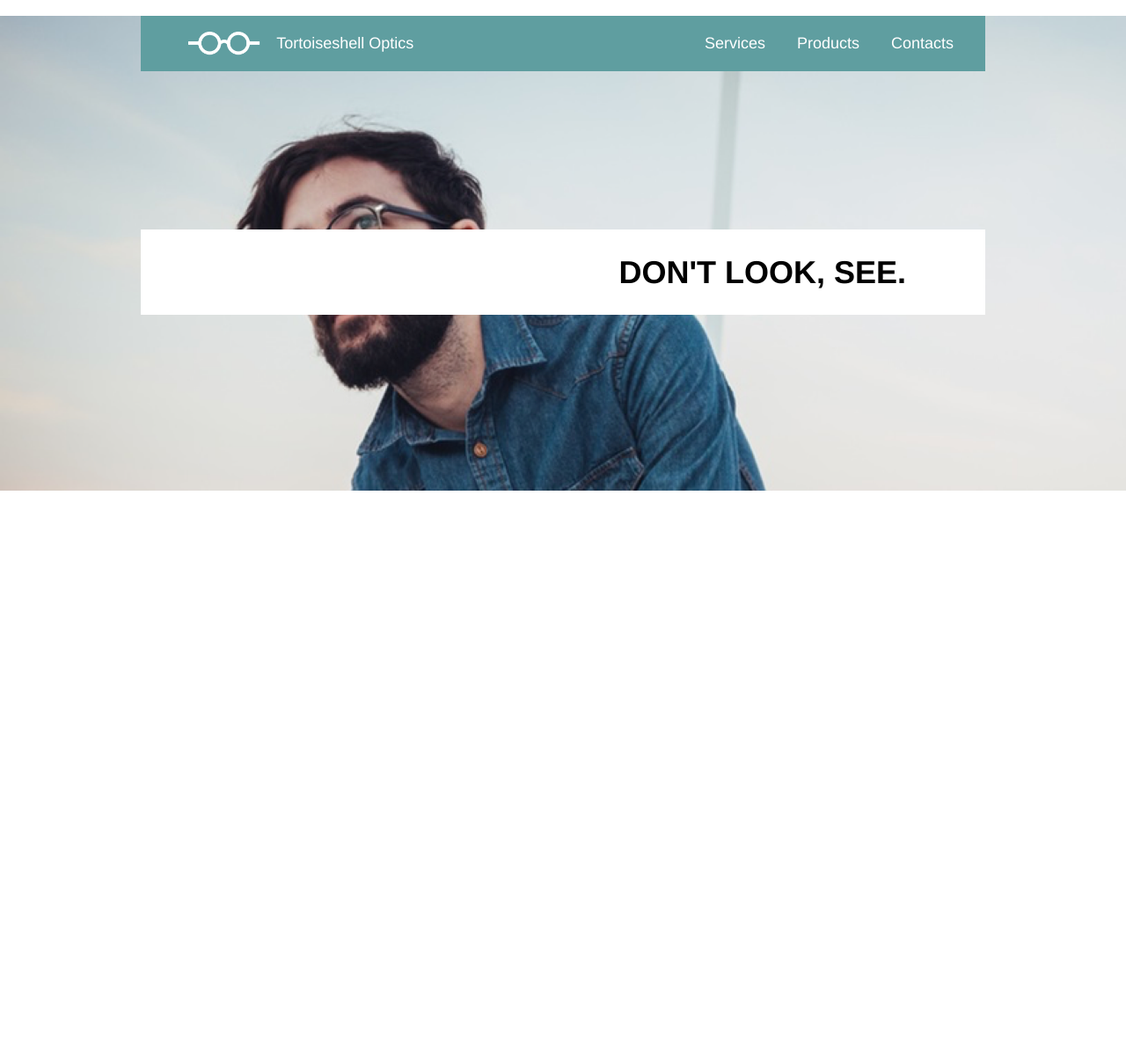
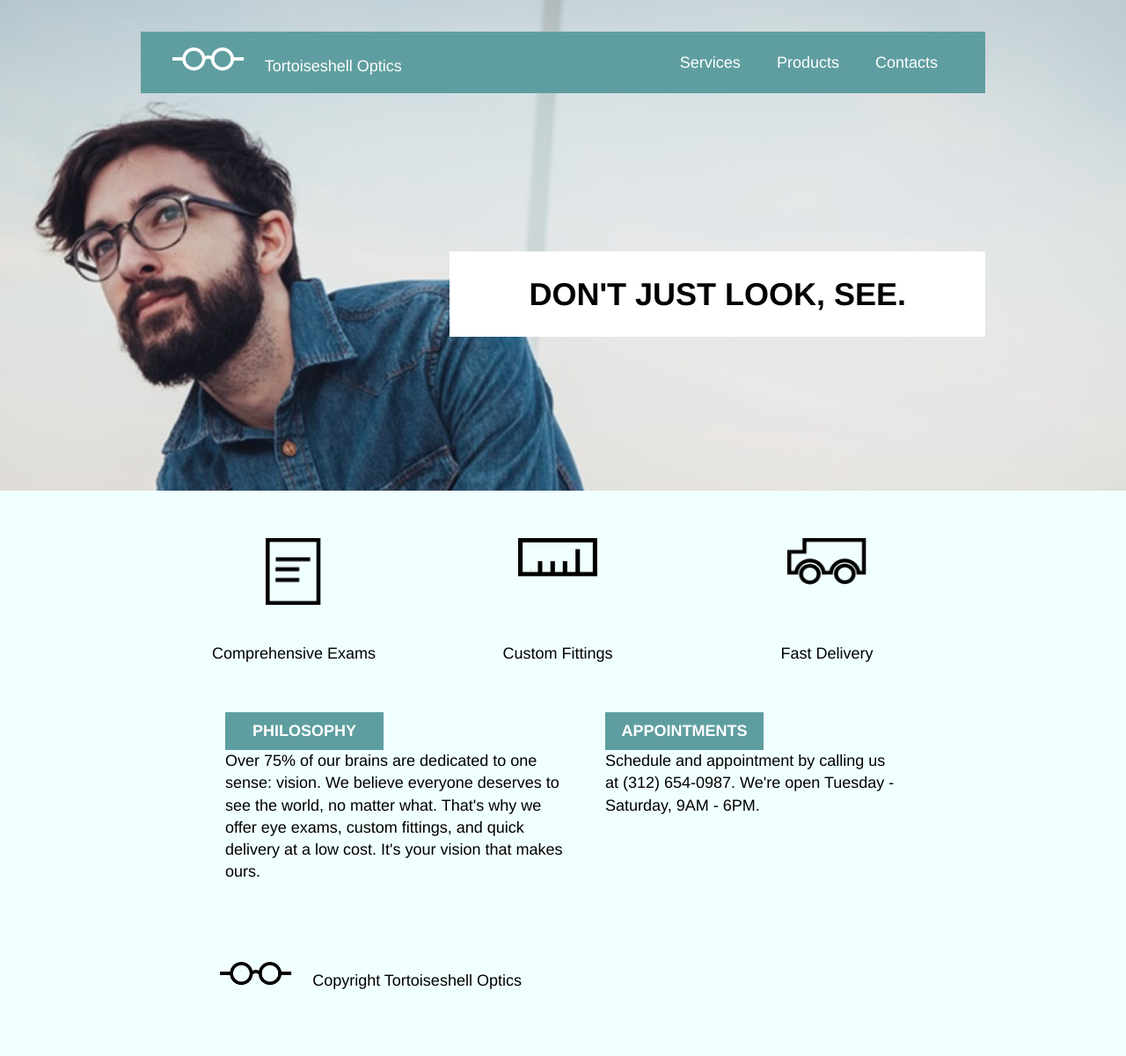
Before and after one commit to Wyorancher/Tortoiseshell-Optics, a plain HTML site: page index.html in a window 1280 px wide. Shown: the whole page at 88% size. Before the commit the page ends 800 px from the top, so only its background shows below. Drawn offline with Linux system fonts and the light colour scheme.

Commit message:
added updated files

```diff
--- a/index.html
+++ b/index.html
@@ -2,6 +2,7 @@
 <html>
 <head>
 <meta charset="utf-8">
+<meta name="viewport" content="width=device-width, initial-scale=1.0">
 <title>Tortoiseshell Optics</title>
 <link href="resources/css/reset.css" rel="stylesheet" type="text/css">
 <link href="resources/css/style.css" rel="stylesheet" type="text/css">
@@ -9,24 +10,61 @@
 
 <body>
 <!--Top logo, company name and nav-->
-<div class="headline">
+<div class="main-banner">
   <div class="container">
-    <div class="head_container">
-      <div class="head_title">
-        <img src="resources/images/logo-white.png" alt="glasses">
+    <div class="company head">
+      <div>
+        <img class="head_img" src="resources/images/logo-white.png" alt="glasses icon">
         <span>Tortoiseshell Optics</span>
       </div>
-<!--Navigation-->
-      <nav class="flex_nav">
+       <nav>
         <li>Services</li>
         <li>Products</li>
         <li>Contacts</li>
       </nav>
-  </div>
-  <div class="head_box">
-    <h1>DON'T LOOK, SEE.</h1>
-  </div>
+    </div>
+    <div class="head_box">
+      <p>DON'T JUST LOOK, SEE.</p>
+    </div>
   </div>
 </div>
+<!--Info-->
+<div class="container">
+  <div class="info_box">
+    <div class="service">
+      <img src="resources/images/paper-icon.png" alt="piece of paper icon" class="paper">
+      <div>Comprehensive Exams</div>
+    </div>
+    <div class="service">
+      <img class="ruler" src="resources/images/ruler-icon.png" alt="ruler icon">
+      <div>Custom Fittings</div>
+    </div>
+    <div class="service">
+      <img class="truck" src="resources/images/truck-icon.png" alt="truck icon">
+      <div>Fast Delivery</div>
+    </div>
+  </div>
+  <!--business information-->
+  <div class="business_info">
+    <div class="col_one">
+      <div class="about company">
+        <h2>PHILOSOPHY</h2>
+      </div>
+      <p>Over 75% of our brains are dedicated to one sense: vision. We believe everyone deserves to see the world, no matter what. That's why we offer eye exams, custom fittings, and quick delivery at a low cost. It's your vision that makes ours.</p>
+    </div>
+    <div class="col_two">
+      <div class="about company">
+        <h2>APPOINTMENTS</h2>
+    </div>
+      <p>Schedule and appointment by calling us at (312) 654-0987. We're open Tuesday - Saturday, 9AM - 6PM.</p>
+    </div>
+  </div>
+</div>
+<footer class="container">
+  <div class="footer_business">
+    <img class="head_img" src="resources/images/logo-black.png" alt="glasses icon">
+    <span>Copyright Tortoiseshell Optics</span>
+  </div>
+</footer>
 </body>
 </html>
--- a/resources/css/style.css
+++ b/resources/css/style.css
@@ -1,64 +1,143 @@
 @charset "utf-8";
 /* CSS Document */
+@media only screen and (max-width: 1024px) {
+   .main-banner {
+    padding-top: 0;
+    height: 22rem;
+  }
+
+  .head {
+    max-width: 100%;
+  }
+
+  .head_box {
+    padding: 0.75rem 4rem;
+    margin-top: 5rem;
+    margin-right: 2rem;
+  }
+
+  .head_box p {
+    font-size: 1.33rem;
+  }
+}
 html,
 body {
   font-family: Helvetica;
   font-size: 18px;
   line-height: 1.4;
   margin: 0;
-  background-color: white;
-}
-h1  {
-  font-weight: bold;
+  background-color: azure;
 }
 .container {
-  max-width: 960px;
+  width: 960px;
   margin: 0 auto;
 }
-/*Container for top header including head-contianer, image, and nav*/
-.headline {
-  background-image: url(../images/glasses-bg.png);
+/*Container for top header including head-container, image, and nav*/
+
+/*cadetblue container*/
+.company {
+  background-color: cadetblue;
+  color: white;
+}
+/*jumbo head image*/
+.main-banner {
+  background: url(../images/glasses-bg.png);
+  background-repeat: no-repeat;
+  background-position: center;
   background-size: cover;
+  margin-top: 0;
+  padding-top: 1rem;
   height: 30rem;
 }
-/*cadetblue container*/
-.head_container {
+.head {
   display: flex;
-  background-color: cadetblue;
-  color: white;
   margin-top: 1rem;
+  align-items: center;
+  justify-content: space-between;
+  padding: 1rem;
 }
-/*Business logo and title*/
-.head_title {
-  display: flex;
-  align-items: center;
-  padding: 1rem;
-  font-size: 1rem;
-}
-.head_title img {
+/*business logo and title*/
+.head_img {
   height: 1.5rem;
-  padding: 0 1rem 0 2rem;
+  padding: 0 1rem;
 }
 /*head navigation*/
-.flex_nav {
-  display: inline-flex;
-  align-items: center;
-  margin-left: auto;
+li {
+  display: inline;
+  padding-right: 2rem;
   list-style: none;
 }
-.flex_nav li {
-  padding-right: 2rem;
-}
-/*Head container for h1 box*/
+/*head container for h1 box*/
 .head_box {
-  display: flex;
-  justify-content: flex-end;
-
+  display: inline-block;
+  float: right;
   background-color: white;
   font-weight: bold;
+  margin: 10rem 0 0 0;
+  line-height: 1.2;
+  padding: 1.5rem 5rem;
   font-size: 2rem;
-  line-height: 1.2;
-  margin-top: 10rem;
-  padding: 1.5rem 5rem;
+}
+/*info box with icons*/
+.info_box  {
+  display: flex;
+  justify-content: center;
+}
+.service {
+  display: flex;
+  flex-direction: column;
+  justify-content: space-between;
+  align-items: center;
+  text-align: center;
+  margin: 3rem;
+  height: 8rem;
+  margin-top: 3rem;
+}
+div {
+  display: block;
+}
+/*icons*/
+.paper {
+  width: 3.5rem;
+  height: auto;
+  padding: 0 3rem;
+}
+.ruler  {
+  width: 5rem;
+  height: auto;
+  padding: 0 3rem;
+}
+.truck  {
+  width: 5rem;
+  height: auto;
+  padding: 0 3rem;
+}
+/*business information*/
+.about {
+  display: flex;
+  margin-right: 5%;
+  max-width: 10rem;
+  align-content: center;
+  flex-flow: column wrap;
 
 }
+.about h2 {
+  padding: 0.5rem 1.25rem;
+  font-weight: bold;
+  font-size: 1rem;
+
+}
+.business_info {
+  display: flex;
+  justify-content: center;
+}
+.col_one {
+  width: 40%;
+  padding-right: 5%;
+}
+.col_two {
+  width: 35%;
+}
+.footer_business {
+  padding: 5rem 0 4rem 4rem;
+}
```
